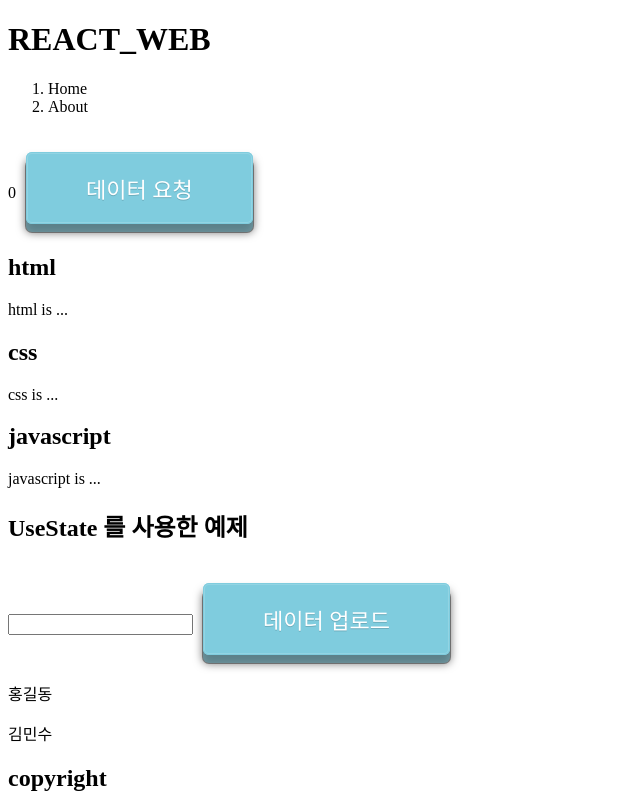
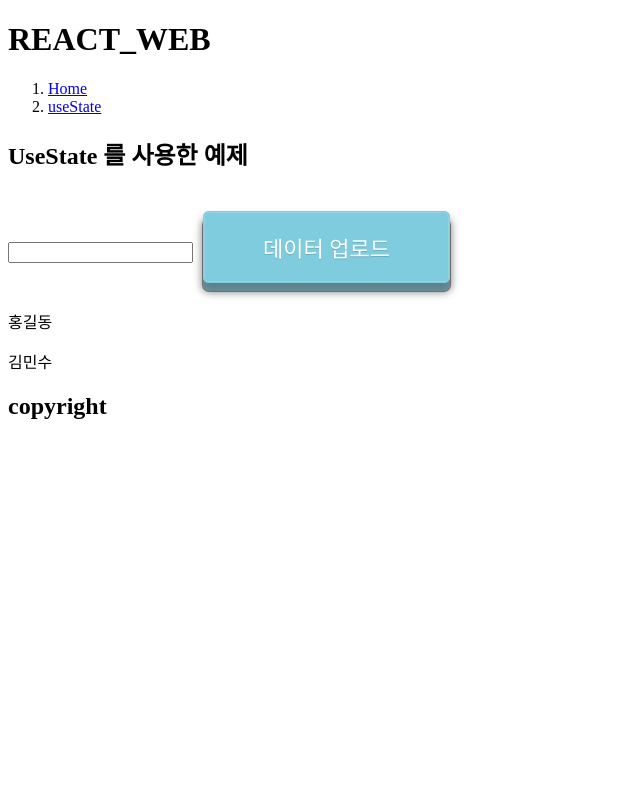
Before and after one commit to hojae-lee/react_v18_apple, a React (Create React App) app: page /useState in a window 1280 px wide. Shown: the whole page, without its empty margins (0-640 px from the left). Built offline with nearby package versions, Linux system fonts and the light colour scheme.

Commit message:
add : react-router
router 작업 및 404 생성

```diff
--- a/package.json
+++ b/package.json
@@ -8,6 +8,7 @@
     "@testing-library/user-event": "^13.5.0",
     "react": "^18.2.0",
     "react-dom": "^18.2.0",
+    "react-router-dom": "^6.9.0",
     "react-scripts": "5.0.1",
     "web-vitals": "^2.1.4"
   },
--- a/src/App.js
+++ b/src/App.js
@@ -1,17 +1,24 @@
 import "./App.css";
+import { BrowserRouter, Routes, Route } from "react-router-dom";
 import Header from "./layouts/Header";
 import Nav from "./layouts/Nav";
+import Footer from "./layouts/Footer";
+import NotFound from "./layouts/404";
 import Contents from "./layouts/home/Contents";
-import Footer from "./layouts/Footer";
+import UseStateInfo from "./layouts/sample/UseStateInfo";
 
 function App() {
   return (
-    <div>
+    <BrowserRouter>
       <Header title="REACT_WEB" />
       <Nav />
-      <Contents />
+      <Routes>
+        <Route path="/" element={<Contents />}></Route>
+        <Route path="/useState" element={<UseStateInfo />}></Route>
+        <Route path="*" element={<NotFound />}></Route>
+      </Routes>
       <Footer />
-    </div>
+    </BrowserRouter>
   );
 }
 
--- a/src/components/Article.js
+++ b/src/components/Article.js
@@ -1,5 +1,4 @@
 import Button from "./Button";
-import UseStateUpload from "./UseStateUpload";
 
 function Article({ topics }) {
   const temp = [];
@@ -17,7 +16,6 @@ function Article({ topics }) {
     <>
       <Button />
       {temp}
-      <UseStateUpload />
     </>
   );
 }
--- /dev/null
+++ b/src/layouts/404.js
@@ -0,0 +1,9 @@
+function NotFound() {
+  return (
+    <div>
+      <h2>404 Error</h2>
+    </div>
+  );
+}
+
+export default NotFound;
--- a/src/layouts/Nav.js
+++ b/src/layouts/Nav.js
@@ -1,9 +1,15 @@
+import { Link } from "react-router-dom";
+
 function Nav() {
   return (
     <nav>
       <ol>
-        <li>Home</li>
-        <li>About</li>
+        <li>
+          <Link to="/">Home</Link>
+        </li>
+        <li>
+          <Link to="/useState">useState</Link>
+        </li>
       </ol>
     </nav>
   );
--- /dev/null
+++ b/src/layouts/sample/UseStateInfo.js
@@ -0,0 +1,11 @@
+import UseStateUpload from "../../components/UseStateUpload";
+
+function UseStateInfo() {
+  return (
+    <>
+      <UseStateUpload />
+    </>
+  );
+}
+
+export default UseStateInfo;
```
Also changed, not shown: 1 other file (tests, documents, lock files or other folders).
